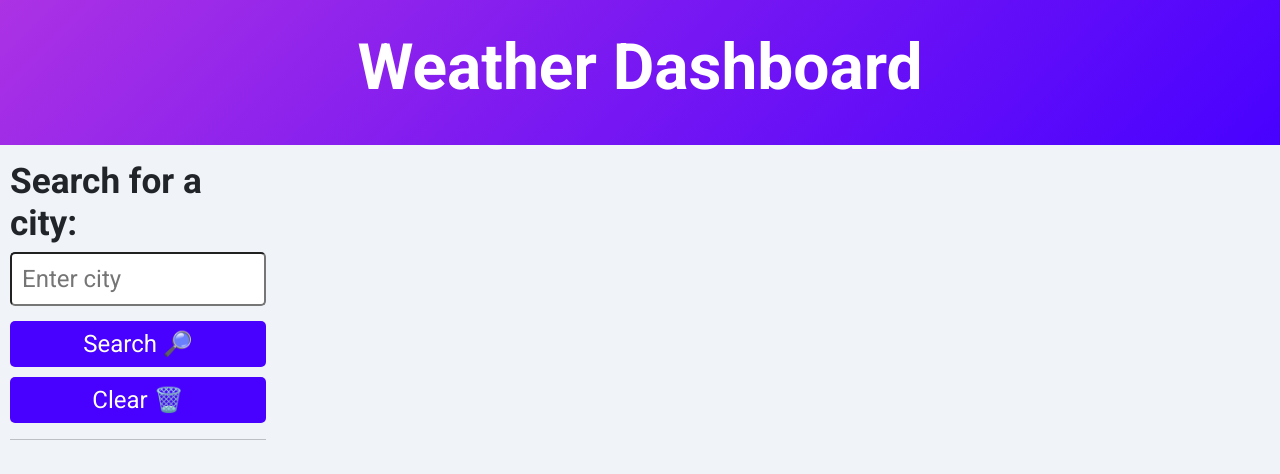
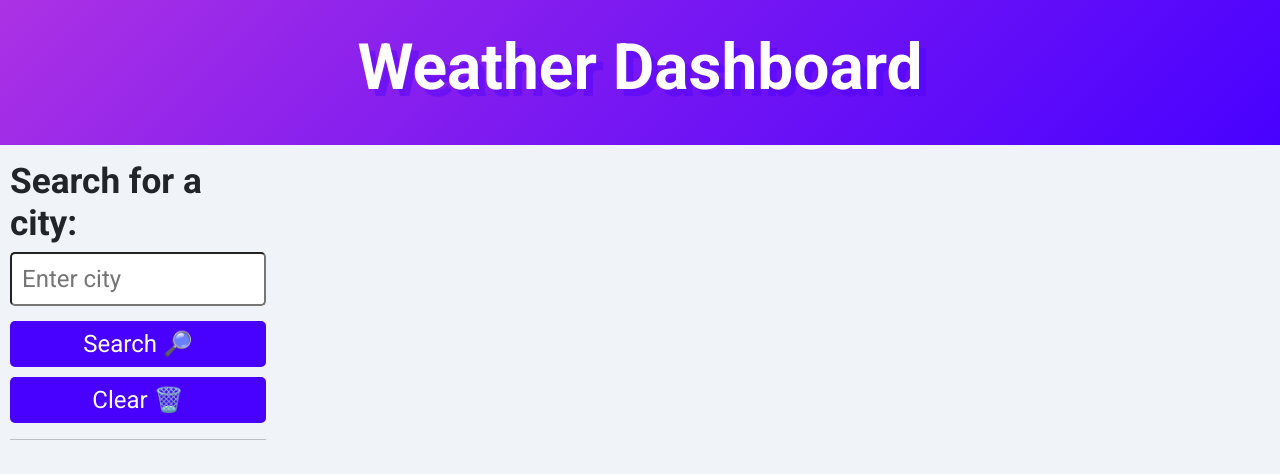
Before and after one commit to A-MOHAMED14/weather-dashboard, a plain HTML site: page index.html in a window 1280 px wide. Drawn offline with nearby package versions, Linux system fonts and the light colour scheme.

Commit message:
Add text shadow to the h1 element

```diff
--- a/assets/css/styles.css
+++ b/assets/css/styles.css
@@ -29,6 +29,7 @@ body {
   font-weight: 700;
   text-align: center;
   color: white;
+  text-shadow: 7px 7px rgba(72, 1, 255, 0.4);
 }
 
 /* WEATHER CONTAINER STYLING */
```
